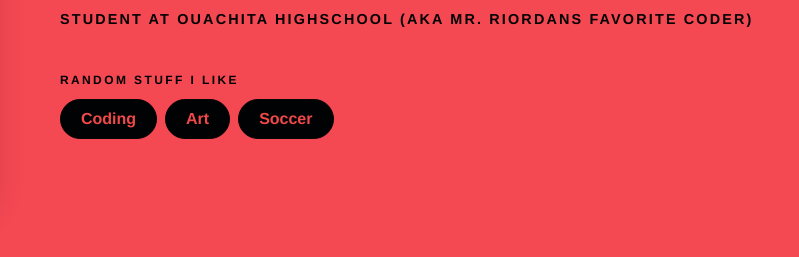
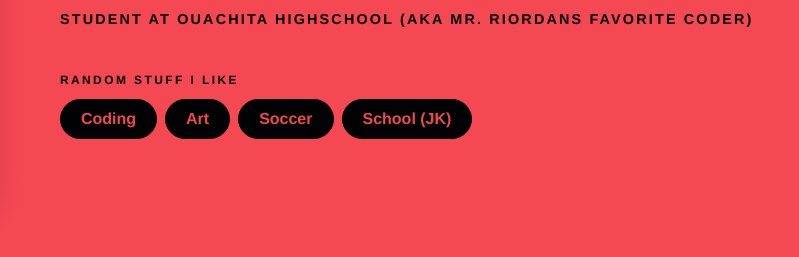
Before and after one commit to Brantley-Johnson/Brantley-Johnson.github.io, a plain HTML site: page index.html in a window 1280 px wide. Shown: the part 535-792 px from the top of the page, 481-1280 px from the left. Drawn offline with Linux system fonts and the light colour scheme.

Commit message:
finished first website

```diff
--- a/index.html
+++ b/index.html
@@ -35,6 +35,7 @@
             <li>Coding</li>
             <li>Art</li>
             <li>Soccer</li>
+            <li>School (JK)</li>
           </ul>
         </div>
       </div>
```
